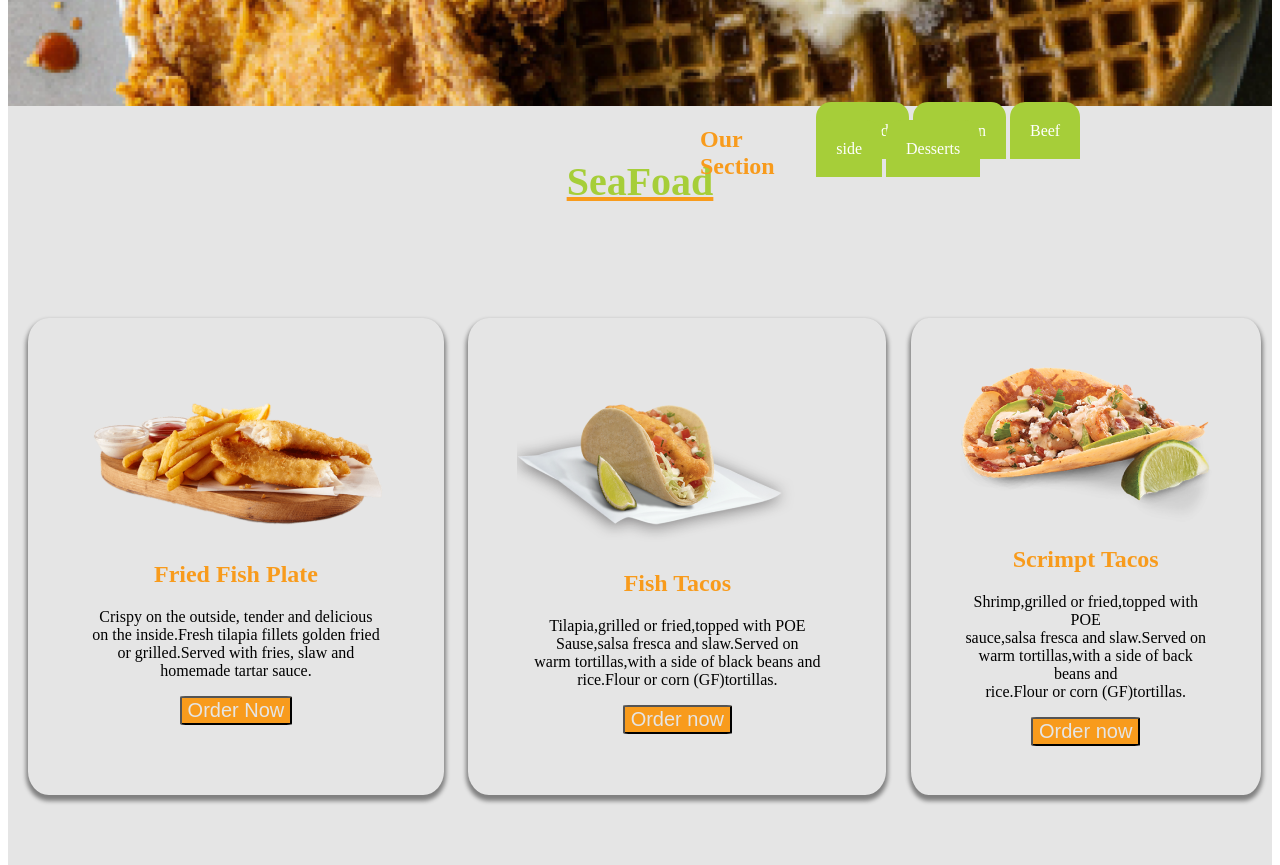
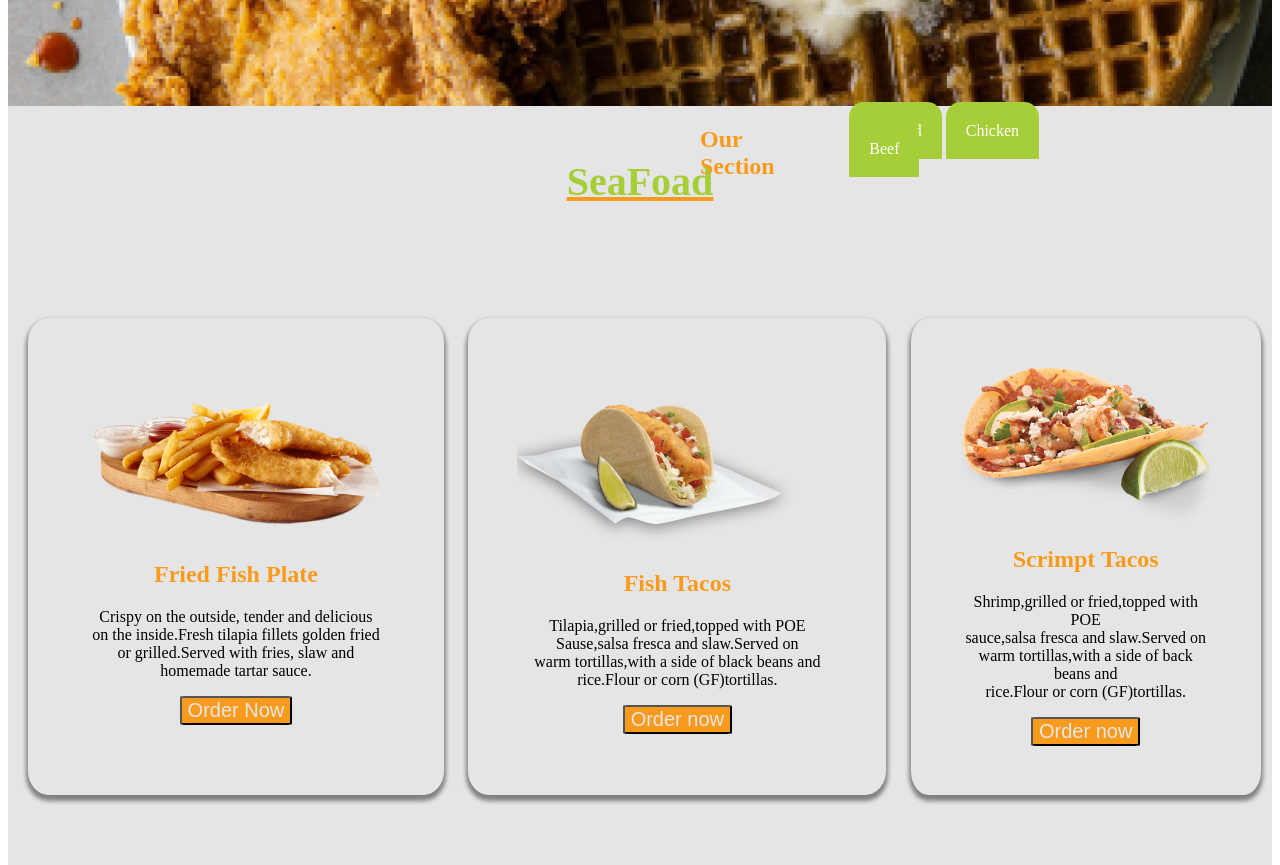
Before and after one commit to barbaramootian/Restaurant, a plain HTML site: page index.html in a window 1280 px wide. Shown: the part 1980-2845 px from the top of the page. Drawn offline with Linux system fonts and the light colour scheme.

Commit message:
remove some list in the section

```diff
--- a/index.html
+++ b/index.html
@@ -74,8 +74,6 @@
                <li><a href="#seafood">Seafood</a></li>
                <li><a href="#chicken">Chicken</a></li>
                <li><a href="#beef">Beef</a></li>
-               <li><a href="#side">side</a></li>
-               <li><a href="#desserts">Desserts</a></li>
               </ul>
         </div>
           <div class="main">
```
